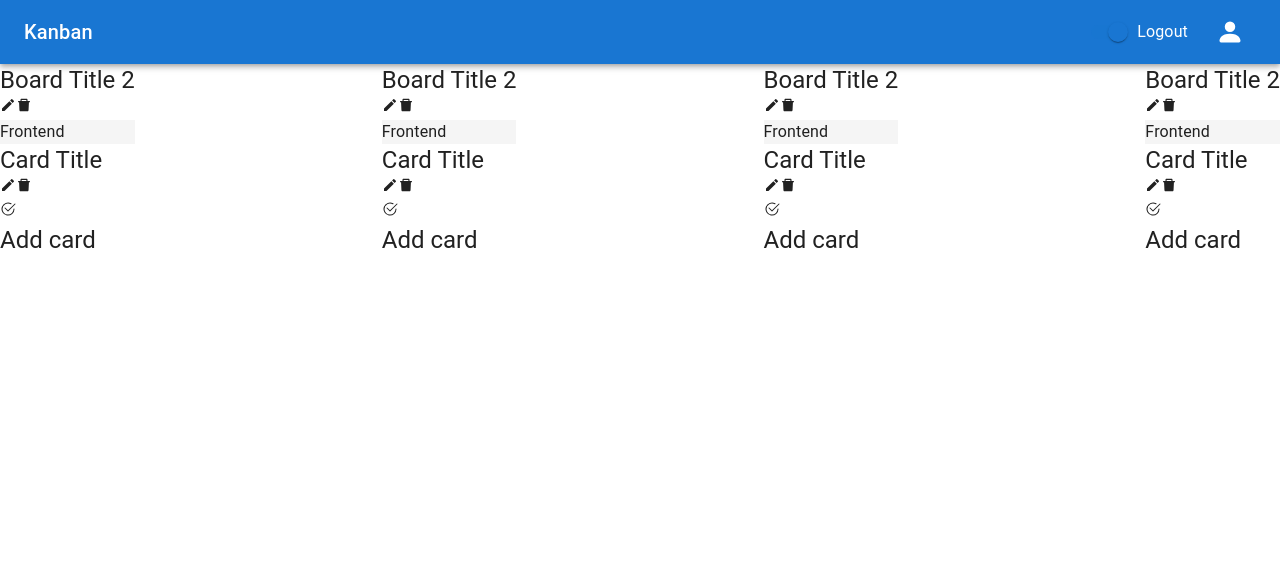
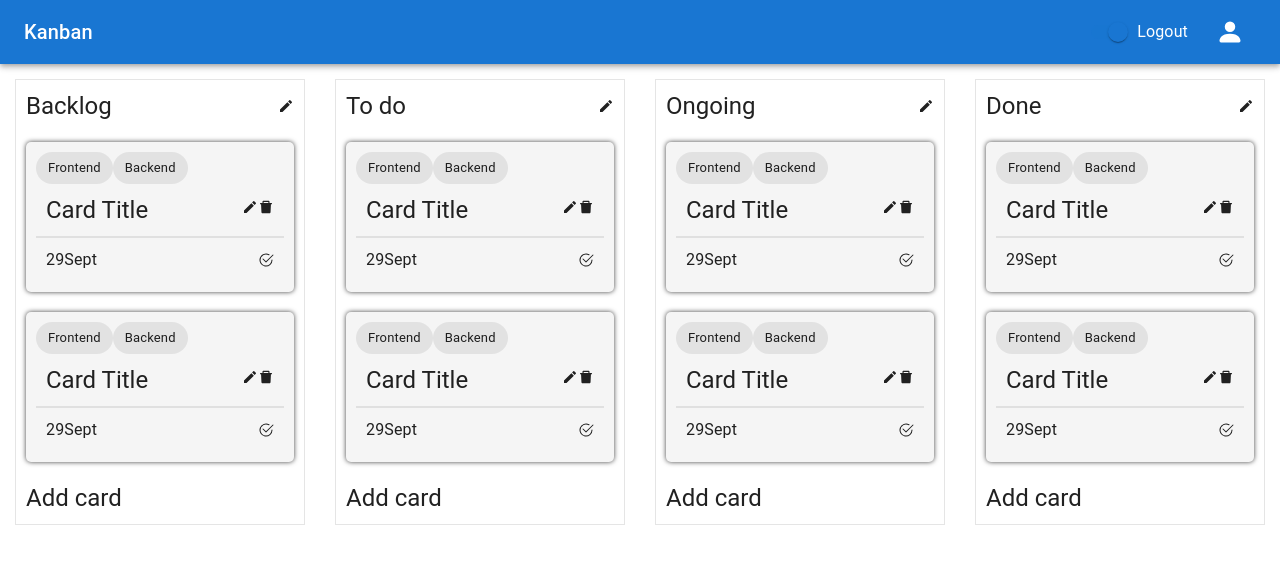
Before and after one commit to sarveshh/react-kanban, a React (Create React App) app: page / in a window 1280 px wide. Shown: the top 564 px of the page. Built offline with nearby package versions, Linux system fonts and the light colour scheme.

Commit message:
Basic board styling

```diff
--- a/src/App.js
+++ b/src/App.js
@@ -20,10 +20,10 @@ function App() {
         <CssBaseline />
         <Navbar />
         <Box display="flex" justifyContent="space-between">
-          <Board />
-          <Board />
-          <Board />
-          <Board />
+          <Board title="Backlog" />
+          <Board title="To do" />
+          <Board title="Ongoing" />
+          <Board title="Done" />
         </Box>
       </ThemeProvider>
     </div>
--- a/src/components/Board/Board.js
+++ b/src/components/Board/Board.js
@@ -1,20 +1,20 @@
 import React from "react";
-import { Box, Typography } from "@mui/material";
+import { Typography } from "@mui/material";
 import { MdEdit } from "react-icons/md";
 import { AiFillDelete } from "react-icons/ai";
 import Card from "../Card/Card";
 import AddCard from "../AddCard/AddCard";
 import { BoardContainer, BoardHeader, AllCardsContainer } from "./BoardStyles";
 
-const Board = () => {
+const Board = (props) => {
   return (
     <BoardContainer>
       <BoardHeader>
-        <Typography variant="h5">Board Title 2</Typography>
+        <Typography variant="h5">{props.title}</Typography>
         <MdEdit />
-        <AiFillDelete />
       </BoardHeader>
       <AllCardsContainer>
+        <Card />
         <Card />
       </AllCardsContainer>
       <AddCard />
--- a/src/components/Board/BoardStyles.js
+++ b/src/components/Board/BoardStyles.js
@@ -3,9 +3,17 @@ import { Box } from "@mui/material";
 
 export const BoardContainer = styled(Box)(({ theme }) => ({
   height: "100%",
+  width: "100%",
+  border: "1px solid #e5e5e5",
+  backgroundColor: "#fff",
+  margin: "15px",
+  padding: "10px",
 }));
 export const BoardHeader = styled(Box)(({ theme }) => ({
   height: "100%",
+  display: "flex",
+  alignItems: "center",
+  justifyContent: "space-between",
 }));
 
 export const AllCardsContainer = styled(Box)(({ theme }) => ({
--- a/src/components/Card/Card.js
+++ b/src/components/Card/Card.js
@@ -9,13 +9,17 @@ import Tags from "../Tags/Tags";
 const Card = () => {
   return (
     <CardContainer>
+      <Tags text="Frontend" />
+      <Tags text="Backend" />
       <CardHeader>
-        <Tags text="Frontend" color="#f5f5f5" />
         <Typography variant="h5">Card Title</Typography>
-        <MdEdit />
-        <AiFillDelete />
+        <Box>
+          <MdEdit />
+          <AiFillDelete />
+        </Box>
       </CardHeader>
       <CardFooter className="card_footer">
+        <Typography variant="body1">29Sept</Typography>
         <BsCheck2Circle />
         {/* <Clock /> */}
       </CardFooter>
--- a/src/components/Card/CardStyles.js
+++ b/src/components/Card/CardStyles.js
@@ -3,12 +3,37 @@ import { Box } from "@mui/material";
 
 export const CardContainer = styled(Box)(({ theme }) => ({
   height: "100%",
+  width: "100%",
+  background: "whitesmoke",
+  borderRadius: "5px",
+  boxShadow: "0px 0px 5px 0px rgba(0,0,0,0.75)",
+  padding: "10px",
+  overflow: "hidden",
+  transition: "all 0.3s ease-in-out",
+  margin: "20px 0px",
+  "&:hover": {
+    boxShadow: "0px 0px 10px 0px rgba(0,0,0,0.75)",
+    transform: "scale(1.05)",
+    transition: "all 0.3s ease-in-out",
+  },
 }));
 
 export const CardHeader = styled(Box)(({ theme }) => ({
   height: "100%",
+  width: "100%",
+  display: "flex",
+  justifyContent: "space-between",
+  alignItems: "center",
+  padding: "10px",
+  borderBottom: "1px solid #e0e0e0",
 }));
 
 export const CardFooter = styled(Box)(({ theme }) => ({
   height: "100%",
+  width: "100%",
+  display: "flex",
+  justifyContent: "space-between",
+  alignItems: "center",
+  padding: "10px",
+  borderTop: "1px solid #e0e0e0",
 }));
--- a/src/components/Tags/Tags.js
+++ b/src/components/Tags/Tags.js
@@ -1,16 +1,15 @@
 import React from "react";
-import { Box, Typography } from "@mui/material";
-import { IoIosClose } from "react-icons/io";
-import { TagsContainer } from "./TagsStyles";
+import { Chip } from "@mui/material";
 
 const Tags = (props) => {
   return (
-    <TagsContainer style={{ backgroundColor: props.color }}>
-      {props.text}
-      {props.close && (
-        <IoIosClose onClick={props.onClose ? props.onClose() : ""} />
-      )}
-    </TagsContainer>
+    <Chip
+      label={props.text}
+      color={props.color ? props.color : "default"}
+      onClick={props.onClose ? props.onClose() : ""}
+      onDelete={props.onDelete ? props.onDelete() : ""}
+      size="medium"
+    />
   );
 };
 
--- a/src/components/Tags/TagsStyles.js
+++ b/src/components/Tags/TagsStyles.js
@@ -1,6 +1,12 @@
 import { styled } from "@mui/material/styles";
 import { Box } from "@mui/material";
 
-export const TagsContainer = styled(Box)(({ theme }) => ({
-  height: "100%",
-}));
+export const TagsContainer = styled(Box)(
+  ({ theme, backgroundColor, textColor }) => ({
+    width: "fit-content",
+    padding: "5px",
+    borderRadius: "20%",
+    backgroundColor: backgroundColor,
+    color: textColor,
+  })
+);
```
